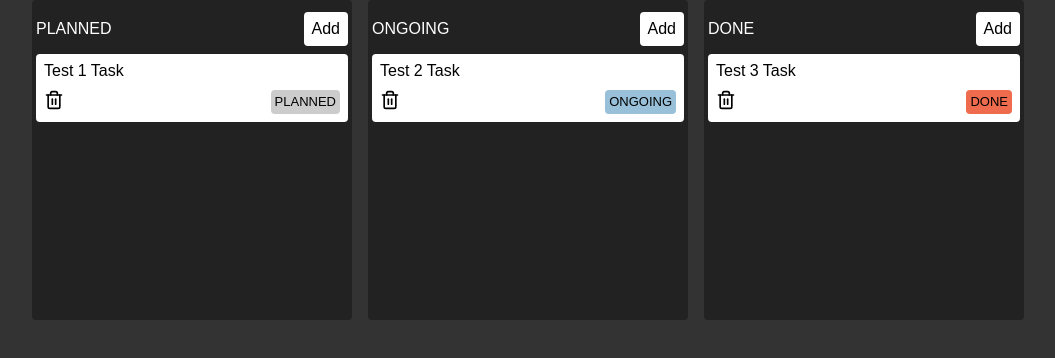
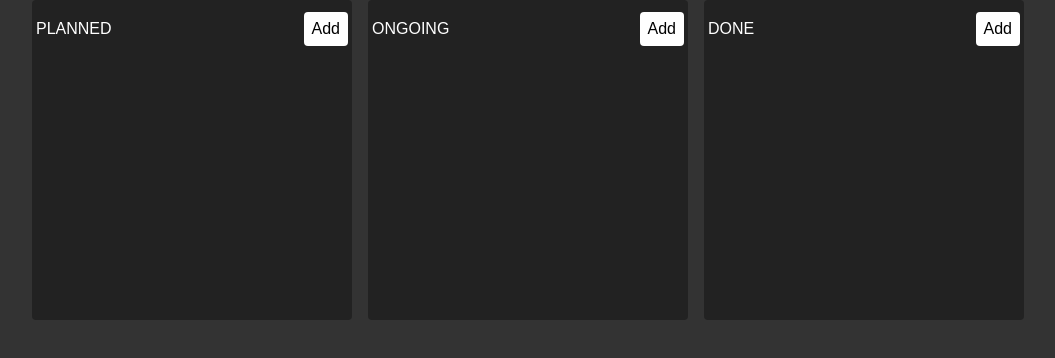
Before and after one commit to kemaltf/zustand-example, a React (Vite) app: page / in a window 1280 px wide. Shown: the top 358 px of the page, without its empty margins (112-1167 px from the left). Built offline with nearby package versions, Linux system fonts and the light colour scheme.

Commit message:
create moving function

```diff
--- a/src/components/Column.jsx
+++ b/src/components/Column.jsx
@@ -41,6 +41,7 @@ export default function Column({ state }) {
   const addTask = useStore((store) => store.addTask);
   const setDraggedTask = useStore((store) => store.setDraggedTask);
   const draggedTask = useStore((store) => store.draggedTask);
+  const moveTask = useStore((store) => store.moveTask);
   return (
     <div
       className="column"
@@ -50,7 +51,8 @@ export default function Column({ state }) {
         e.preventDefault();
       }}
       onDrop={(e) => {
-        console.log(draggedTask);
+        console.log('-', state);
+        moveTask(draggedTask, state);
         setDraggedTask(null);
       }}
     >
--- a/src/store.js
+++ b/src/store.js
@@ -13,11 +13,7 @@ import { create } from 'zustand';
 //   return { count: prevState.count + 1 };
 // });
 const store = (set) => ({
-  tasks: [
-    { title: 'Test 1 Task', state: 'PLANNED' },
-    { title: 'Test 2 Task', state: 'ONGOING' },
-    { title: 'Test 3 Task', state: 'DONE' },
-  ],
+  tasks: [],
   draggedTask: null,
   addTask: (title, state) =>
     set((store) => ({
@@ -28,6 +24,12 @@ const store = (set) => ({
       tasks: store.tasks.filter((task) => task.title !== title),
     })),
   setDraggedTask: (title) => set({ draggedTask: title }),
+  moveTask: (title, state) => {
+    console.log('-', title, state);
+    set((store) => ({
+      tasks: store.tasks.map((task) => (task.title == title ? { title, state } : task)),
+    }));
+  },
 });
 
 // ask to chat gpt when we export this it will be like what?
```
